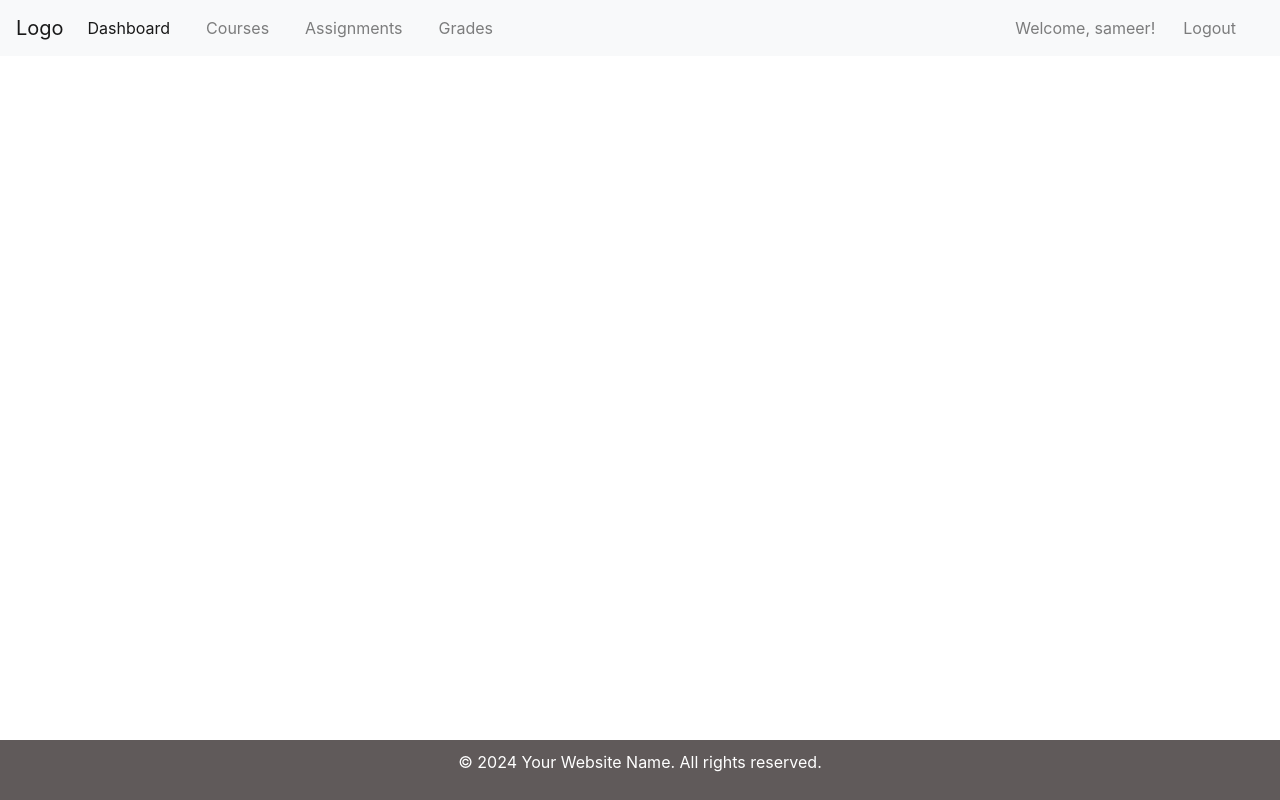
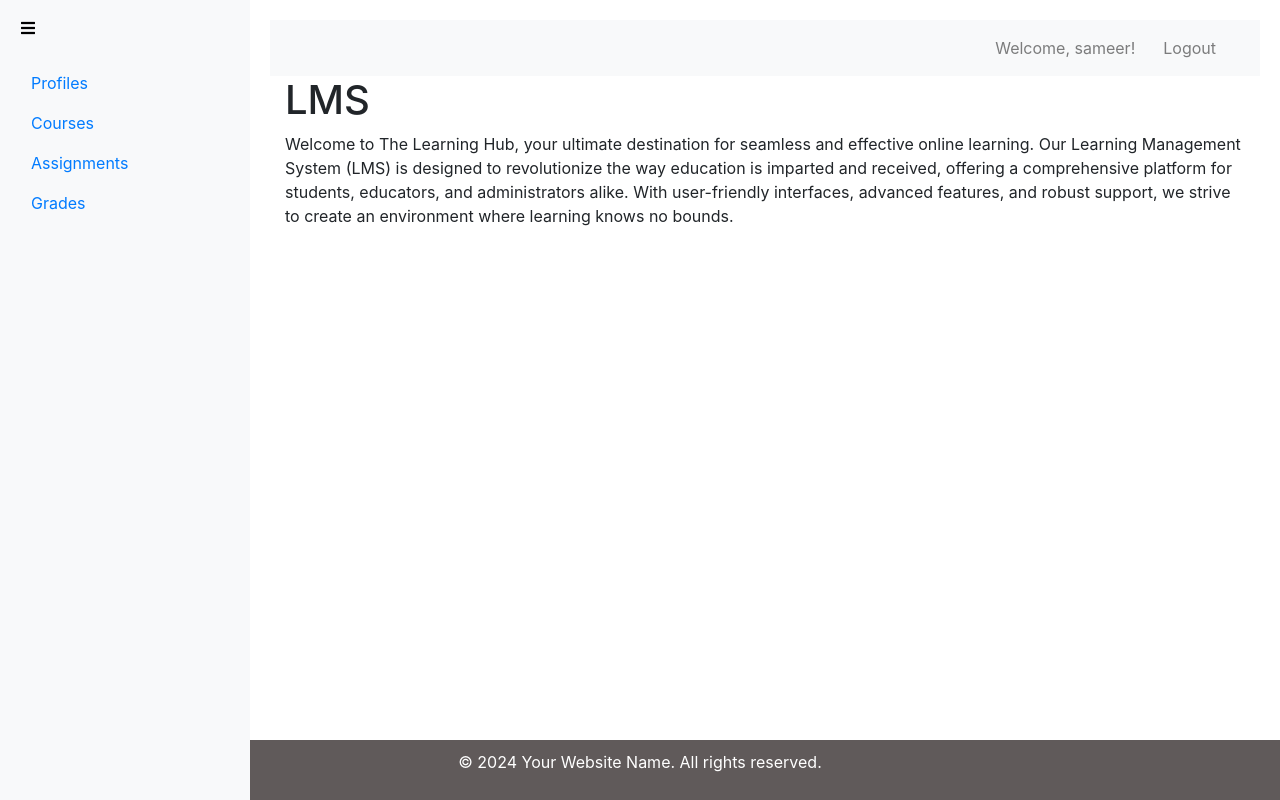
Before and after one commit to sameeralam3127/lms-project, a Django app: page /accounts/profile/ in a window 1280 px wide. Run offline with Django 5.2, Linux system fonts and the light colour scheme; a user stored in the database is signed in; some libraries are stand-ins or nearby versions.

Commit message:
Added Slider on dashboard

```diff
--- a/myapp/templates/profile.html
+++ b/myapp/templates/profile.html
@@ -5,24 +5,72 @@
 <head>
     <meta charset="UTF-8">
     <meta name="viewport" content="width=device-width, initial-scale=1.0">
-    <title>User Profile</title>
+    <title>Dashboard</title>
     <!-- Add Bootstrap CSS link -->
     <link rel="stylesheet" href="{% static 'css/styles.css' %}">
     <link href="https://stackpath.bootstrapcdn.com/bootstrap/4.5.2/css/bootstrap.min.css" rel="stylesheet">
+    <!-- Add Font Awesome CSS -->
+    <link href="https://cdnjs.cloudflare.com/ajax/libs/font-awesome/5.15.4/css/all.min.css" rel="stylesheet">
     <style>
         /* Add any additional styles here */
+        .sidebar {
+            background-color: #f8f9fa; /* Set sidebar background color */
+            padding: 15px; /* Set padding for sidebar */
+            height: 100%; /* Set sidebar height */
+            position: fixed; /* Fix sidebar position */
+            top: 0; /* Align sidebar to the top */
+            left: 0; /* Align sidebar to the left */
+            width: 250px; /* Set sidebar width */
+            overflow-x: hidden; /* Hide horizontal scrollbar */
+            z-index: 1000; /* Set sidebar z-index */
+            transition: transform 0.3s ease; /* Add transition for smooth animation */
+        }
+
+        .content {
+            margin-left: 250px; /* Adjust content margin to accommodate sidebar */
+            padding: 20px; /* Add padding to content */
+            transition: margin-left 0.3s ease; /* Add transition for smooth animation */
+            position: relative; /* Ensure proper stacking context */
+            z-index: 1; /* Set content z-index */
+        }
+
+        /* Add this CSS to hide the sidebar by default */
+        .sidebar.active {
+            transform: translateX(-250px); /* Move sidebar off-screen */
+        }
+
+        /* Add this CSS to show the sidebar when active class is present */
+        .content.active {
+            margin-left: 0; /* Reset content margin */
+        }
+
+        /* Add this CSS to style the toggle button */
+        #toggleSidebar {
+            position: fixed;
+            top: 15px;
+            left: 15px;
+            z-index: 1001; /* Ensure button stays above sidebar */
+            background-color: transparent;
+            border: none;
+            cursor: pointer;
+        }
+
+        #toggleSidebar:focus {
+            outline: none; /* Remove outline on focus for better aesthetics */
+        }
+
+        #toggleSidebar:hover {
+            color: #007bff; /* Change color on hover */
+        }
     </style>
 </head>
 <body>
-    <nav class="navbar navbar-expand-lg navbar-light bg-light">
-        <a class="navbar-brand" href="#">Logo</a>
-        <button class="navbar-toggler" type="button" data-toggle="collapse" data-target="#navbarNav" aria-controls="navbarNav" aria-expanded="false" aria-label="Toggle navigation">
-            <span class="navbar-toggler-icon"></span>
-        </button>
-        <div class="collapse navbar-collapse" id="navbarNav">
-            <ul class="navbar-nav mr-auto">
-                <li class="nav-item active">
-                    <a class="nav-link" href="#">Dashboard</a>
+    <!-- Sidebar -->
+    <div id="sidebar" class="sidebar">
+        <br></br>
+        <ul class="nav flex-column">
+            <li class="nav-item">
+                <a class="nav-link active" href="#">Profiles</a>
             </li>
             <li class="nav-item">
                 <a class="nav-link" href="#">Courses</a>
@@ -34,6 +82,18 @@
                 <a class="nav-link" href="#">Grades</a>
             </li>
         </ul>
+    </div>
+    <!-- Toggle button -->
+    <button id="toggleSidebar"><i class="fas fa-bars"></i></button>
+    <!-- Page content -->
+    <div id="content" class="content">
+        <!-- Navbar -->
+        <nav class="navbar navbar-expand-lg navbar-light bg-light">
+
+            <button class="navbar-toggler" type="button" data-toggle="collapse" data-target="#navbarNav" aria-controls="navbarNav" aria-expanded="false" aria-label="Toggle navigation">
+                <span class="navbar-toggler-icon"></span>
+            </button>
+            <div class="collapse navbar-collapse" id="navbarNav">
                 <ul class="navbar-nav ml-auto">
                     <li class="nav-item">
                         <span class="navbar-text">
@@ -47,7 +107,14 @@
             </div>
         </nav>
 
+        <!-- Main content -->
+        <div class="container">
+            <h1>LMS</h1>
+            <p>Welcome to The Learning Hub, your ultimate destination for seamless and effective online learning. Our Learning Management System (LMS) is designed to revolutionize the way education is imparted and received, offering a comprehensive platform for students, educators, and administrators alike. With user-friendly interfaces, advanced features, and robust support, we strive to create an environment where learning knows no bounds.</p>
+        </div>
+    </div>
 
+    <!-- Footer -->
     <footer class="mt-5">
         <div class="container">
             <p>&copy; 2024 Your Website Name. All rights reserved.</p>
@@ -58,5 +125,19 @@
     <script src="https://code.jquery.com/jquery-3.5.1.slim.min.js"></script>
     <script src="https://cdn.jsdelivr.net/npm/@popperjs/core@2.5.4/dist/umd/popper.min.js"></script>
     <script src="https://stackpath.bootstrapcdn.com/bootstrap/4.5.2/js/bootstrap.min.js"></script>
+    <script>
+        // Get references to the sidebar and content elements
+        const sidebar = document.getElementById('sidebar');
+        const content = document.getElementById('content');
+        const toggleButton = document.getElementById('toggleSidebar');
+
+        // Add event listener to the toggle button
+        toggleButton.addEventListener('click', function() {
+            // Toggle the 'active' class on the sidebar and content elements
+            sidebar.classList.toggle('active');
+            content.classList.toggle('active');
+        });
+    </script>
+
 </body>
 </html>
```
Lines whose indentation alone changed are shown as unchanged.
